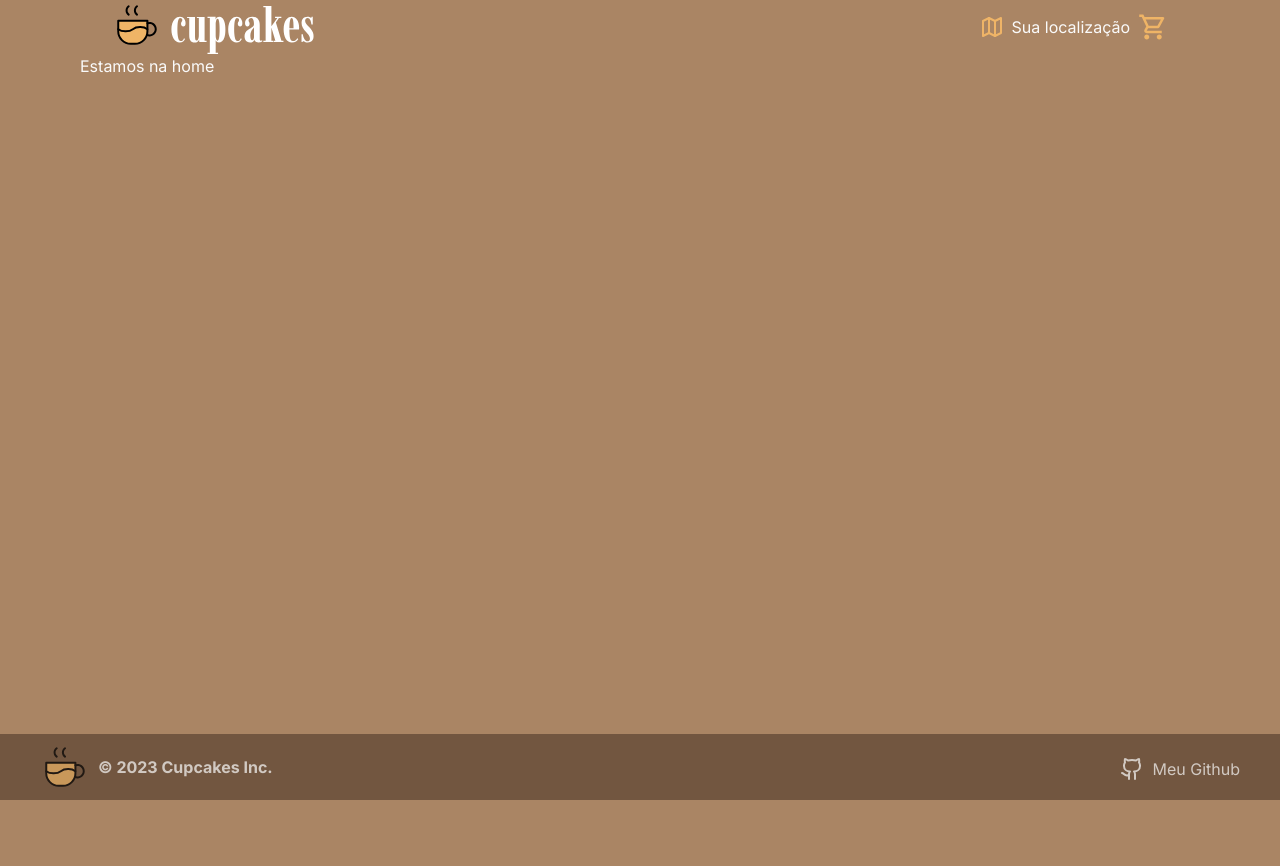
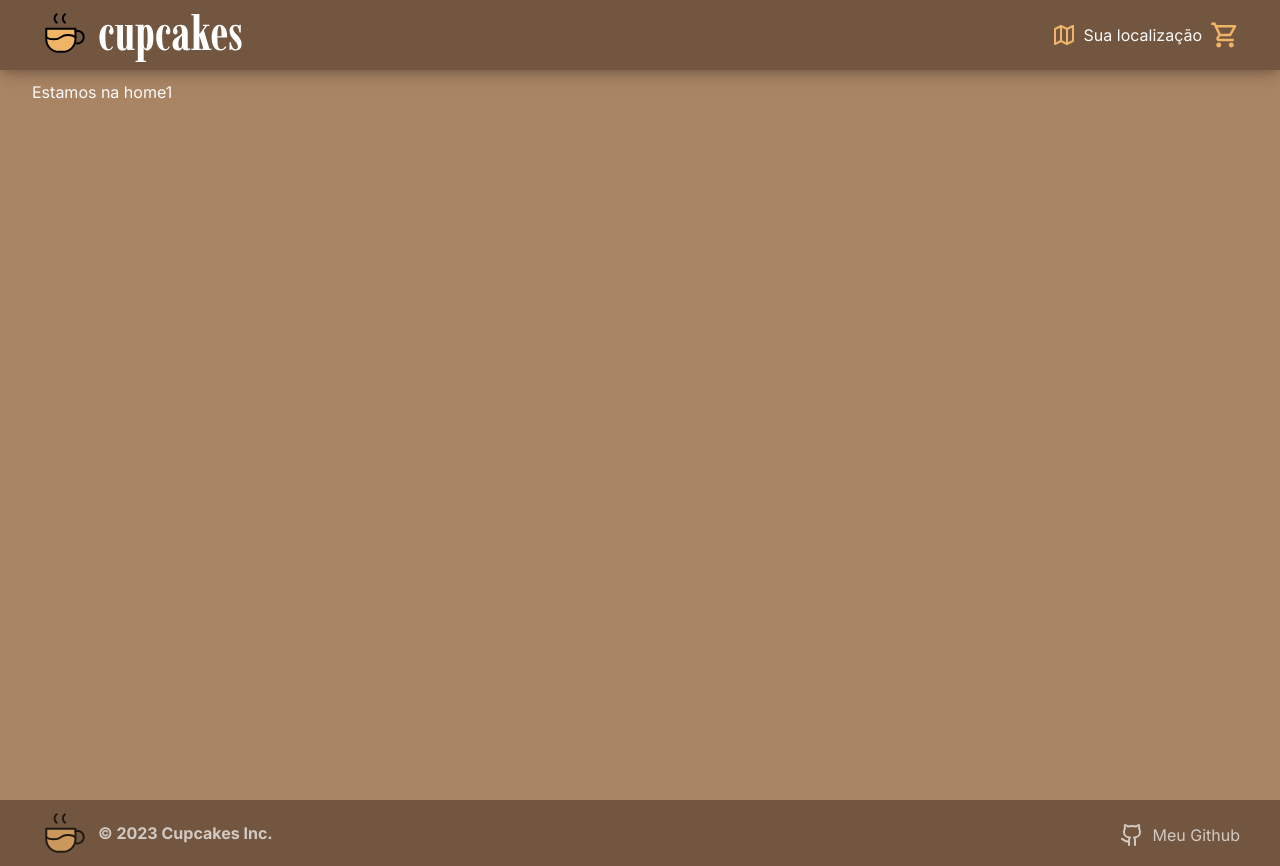
Before and after one commit to PedrohvFernandes/cupcakes, a React (Vite) app in the folder cupcakes/: page / in a window 1280 px wide. Before the commit the page ends 800 px from the top, so only its background shows below. Built offline with nearby package versions, Linux system fonts and the light colour scheme.

Commit message:
Header e footer prontos

```diff
--- a/cupcakes/src/components/footer.tsx
+++ b/cupcakes/src/components/footer.tsx
@@ -8,7 +8,8 @@ export function Footer() {
   const { formattedCurrentYear } = useGetDateFormatted()
 
   return (
-    <footer className="absolute bottom-0 w-full bg-primary-foreground px-2 py-2">
+    // <footer className="absolute bottom-0 w-full bg-primary-foreground px-2 py-2">
+    <footer className="w-full bg-primary-foreground px-2 py-2">
       <div className="container flex items-center justify-between w-full">
         <div className="flex items-center opacity-70 gap-2">
           <IconCoffee />
--- a/cupcakes/src/components/headers/header-default-checkout.tsx
+++ b/cupcakes/src/components/headers/header-default-checkout.tsx
@@ -1,10 +1,12 @@
-import { CupcakesLogo } from "@assets/index";
+import { Header } from './header'
 
-export function HeaderDefaultCheckout () {
+import { CupcakesLogo } from '@assets/index'
+
+export function HeaderDefaultCheckout() {
   return (
-    <header className="container">
-      <CupcakesLogo/>
-
-    </header>
+    <Header>
+      <CupcakesLogo />
+      <span className="font-bold">Finalizar a compra (1 item)</span>
+    </Header>
   )
 }
--- a/cupcakes/src/components/headers/header-default.tsx
+++ b/cupcakes/src/components/headers/header-default.tsx
@@ -1,17 +1,19 @@
+import { Header } from './header'
+
 import { Map, ShoppingCart } from '@assets/icons'
 import { CupcakesLogo } from '@assets/index'
 
 export function HeaderDefault() {
   return (
-    <header className="container flex items-center justify-between">
+    <Header>
       <CupcakesLogo />
-      <div className='flex items-center gap-2'>
-        <div className='flex gap-2 items-center'>
-          <Map className='text-primary-backgroundIcons'/>
+      <div className="flex items-center gap-2">
+        <div className="flex gap-2 items-center">
+          <Map className="text-primary-backgroundIcons" />
           <span>Sua localização</span>
         </div>
         <ShoppingCart />
       </div>
-    </header>
+    </Header>
   )
 }
--- /dev/null
+++ b/cupcakes/src/components/headers/header.tsx
@@ -0,0 +1,9 @@
+export function Header({ children }: { children: React.ReactNode }) {
+  return (
+    <header className="fixed z-auto w-full bg-primary-foreground px-2 py-2 top-0 left-0 flex items-center justify-between shadow-lg drop-shadow-lg">
+      <div className="container flex items-center justify-between w-full">
+        {children}
+      </div>
+    </header>
+  )
+}
--- a/cupcakes/src/layouts/default-layout-checkout.tsx
+++ b/cupcakes/src/layouts/default-layout-checkout.tsx
@@ -4,12 +4,13 @@ import { Outlet } from 'react-router-dom'
 
 export function DefaultLayoutCheckout() {
   return (
-    <div className='relative'>
-      <div className="w-full max-w-[70rem] mx-auto min-h-screen">
+    // <div className='relative'>
+    <>
+      <div className="container min-h-screen pt-20">
         <HeaderDefaultCheckout />
         <Outlet />
       </div>
       <Footer />
-    </div>
+    </>
   )
 }
--- a/cupcakes/src/layouts/default-layout.tsx
+++ b/cupcakes/src/layouts/default-layout.tsx
@@ -4,13 +4,15 @@ import { Outlet } from 'react-router-dom'
 
 export function DefaultLayout() {
   return (
-    <div className='relative'>
+    // <div className='relative'>
+    <>
       {/* <div className="container"> */}
-      <div className="w-full max-w-[70rem] mx-auto min-h-screen">
+      {/* <div className="w-full max-w-[70rem] mx-auto min-h-screen pt-20"> */}
+      <div className="container min-h-screen pt-20">
         <HeaderDefault />
         <Outlet />
       </div>
       <Footer />
-    </div>
+    </>
   )
 }
--- a/cupcakes/src/pages/Home.tsx
+++ b/cupcakes/src/pages/Home.tsx
@@ -1,7 +1,10 @@
 export function Home () {
   return (
-    <>
-     <p>Estamos na home</p>
-    </>
+    <section>
+     <p>Estamos na home1</p>
+
+
+
+    </section>
   );
 }
--- a/cupcakes/src/pages/exception/NotFound.tsx
+++ b/cupcakes/src/pages/exception/NotFound.tsx
@@ -12,7 +12,7 @@ export function NotFound() {
         <img src="https://i.ibb.co/G9DC8S0/404-2.png" />
       </div>
       <div className="xl:pt-24 w-full xl:w-1/2  pb-12 lg:pb-0">
-        <div className=" flex flex-col justify-center items-center">
+        <div className="flex flex-col justify-center items-center text-center">
           <h1 className="my-2 text-foreground font-bold text-2xl">
             Oops! Página não encontrada
           </h1>
```
